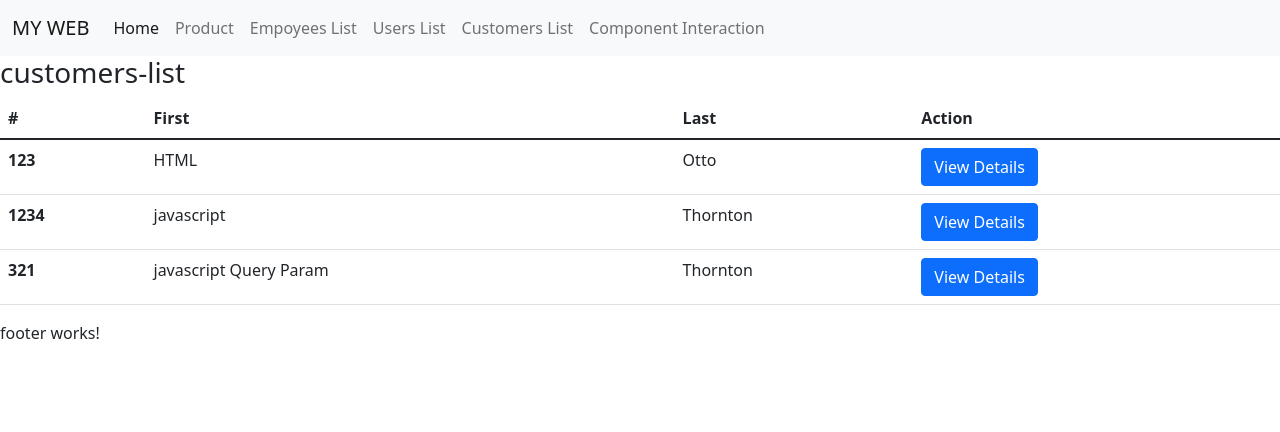
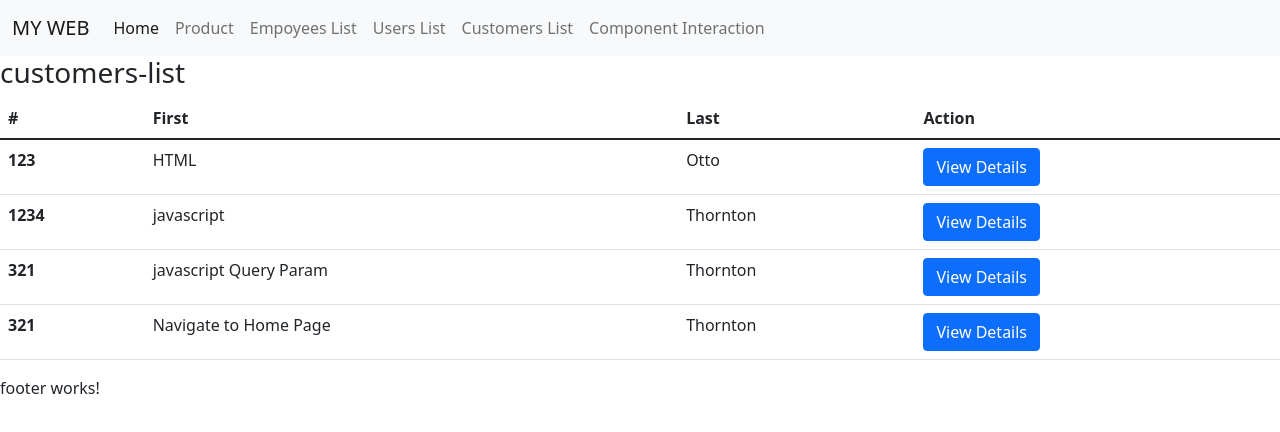
Before and after one commit to srazikhan/basic-angular-app, an Angular app: page /customers in a window 1280 px wide. Shown: the top 432 px of the page. Built offline with nearby package versions, Linux system fonts and the light colour scheme.

Commit message:
routing concept

```diff
--- a/src/app/app-routing.module.ts
+++ b/src/app/app-routing.module.ts
@@ -13,8 +13,10 @@ const routes: Routes = [
   {path:'', redirectTo:'home',pathMatch:'full'},
   {path:'home',component:HomeComponent},
   {path:'products',component:ProductsComponent},
-  {path:'customers',component:CustomersListComponent},
-  {path:'customer-details/:customerId/:customerName',component:CustomerDetailsComponent},
+  {path:'customers', children:[
+    {path:'',component:CustomersListComponent},
+    {path:'customer-details/:customerId/:customerName',component:CustomerDetailsComponent},
+  ]},
   {path:'users',component:UsersListComponent},
   {path:'employees',component:EmployeesListComponent},
   {path:'component-interaction',component:ParentComponent},
--- a/src/app/components/customers-list/customers-list.component.html
+++ b/src/app/components/customers-list/customers-list.component.html
@@ -14,13 +14,13 @@
         <th scope="row">123</th>
         <td>HTML</td>
         <td>Otto</td>
-        <td><button type="button" class="btn btn-primary" routerLink="/customer-details/123/HTML">View Details</button></td>
+        <td><button type="button" class="btn btn-primary" routerLink="/customers/customer-details/123/HTML">View Details</button></td>
       </tr>
       <tr>
         <th scope="row">1234</th>
         <td>javascript</td>
         <td>Thornton</td>
-        <td><button type="button" class="btn btn-primary" routerLink="/customer-details/1234/javascript">View Details</button></td>
+        <td><button type="button" class="btn btn-primary" routerLink="/customers/customer-details/1234/javascript">View Details</button></td>
       </tr>
       <tr>
         <th scope="row">321</th>
@@ -28,6 +28,12 @@
         <td>Thornton</td>
         <td><button type="button" class="btn btn-primary" [routerLink]="['/employees']" [queryParams]="{ customerId: '1234567',customerName:'Sajjad'}">View Details</button></td>
       </tr>
+      <tr>
+        <th scope="row">321</th>
+        <td>Navigate to Home Page</td>
+        <td>Thornton</td>
+        <td><button type="button" class="btn btn-primary" (click)="goToHome()" >View Details</button></td>
+      </tr>
 
     </tbody>
   </table>
--- a/src/app/components/customers-list/customers-list.component.ts
+++ b/src/app/components/customers-list/customers-list.component.ts
@@ -1,4 +1,5 @@
 import { Component, OnInit } from '@angular/core';
+import { Router } from '@angular/router';
 
 @Component({
   selector: 'app-customers-list',
@@ -7,9 +8,12 @@ import { Component, OnInit } from '@angular/core';
 })
 export class CustomersListComponent implements OnInit {
 
-  constructor() { }
+  constructor(private router:Router) { }
 
   ngOnInit(): void {
   }
-
+  goToHome(){
+    alert('go to home');
+    this.router.navigate(['/home']);
+  }
 }
--- a/src/app/components/products/products.component.html
+++ b/src/app/components/products/products.component.html
@@ -1 +1,7 @@
 <p>products works!</p>
+<ng-container *ngIf="isShow">
+    <h2 *ngFor="let item of productList; let i=index;">{{item | titlecase}}</h2>
+</ng-container>
+<ng-container *ngIf="!isShow">
+    <h2 >No record found</h2>
+</ng-container>
--- a/src/app/components/products/products.component.ts
+++ b/src/app/components/products/products.component.ts
@@ -6,7 +6,8 @@ import { Component, OnInit } from '@angular/core';
   styleUrls: ['./products.component.css']
 })
 export class ProductsComponent implements OnInit {
-
+  productList:string[] =['laptop','computer'];
+  isShow:boolean = false;
   constructor() { }
 
   ngOnInit(): void {
```
